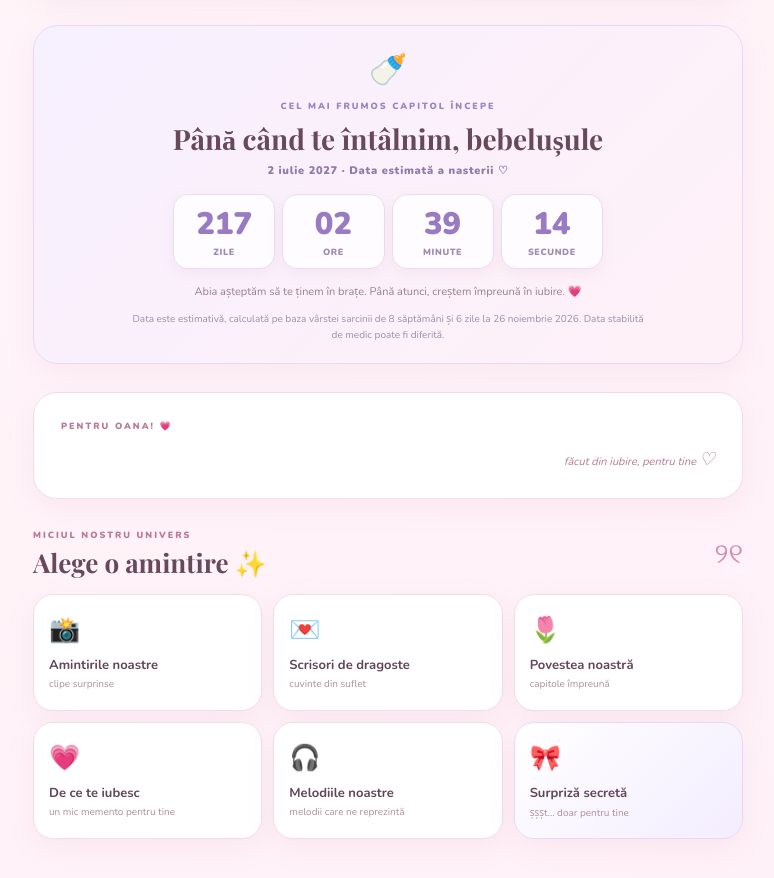
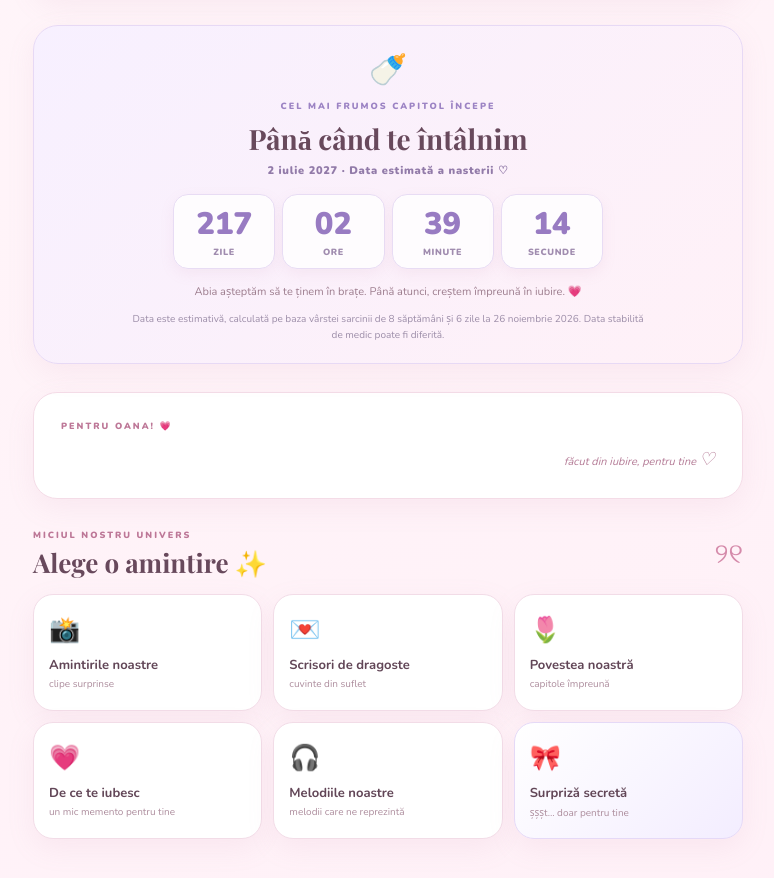
Before and after one commit to ioanacezara9/viitorul-nostru, a plain HTML site: page index.html in a window 1280 px wide. Shown: the part 801-1679 px from the top of the page, without its empty margins (252-1026 px from the left). Drawn offline with nearby package versions, Linux system fonts and the light colour scheme; a web font is replaced by a local one.

Commit message:
Add files via upload

```diff
--- a/index.html
+++ b/index.html
@@ -47,7 +47,7 @@
     <section id="baby-countdown" class="countdown-panel baby-countdown-panel panel">
       <div class="countdown-flower">🍼</div>
       <p class="eyebrow">CEL MAI FRUMOS CAPITOL ÎNCEPE</p>
-      <h2>Până când te întâlnim, bebelușule</h2>
+      <h2>Până când te întâlnim</h2>
       <p class="countdown-date">2 iulie 2027 · Data estimată a nasterii ♡</p>
       <div class="countdown-grid" aria-live="polite">
         <div class="countdown-unit"><strong id="babyCountDays">---</strong><span>zile</span></div>
```
